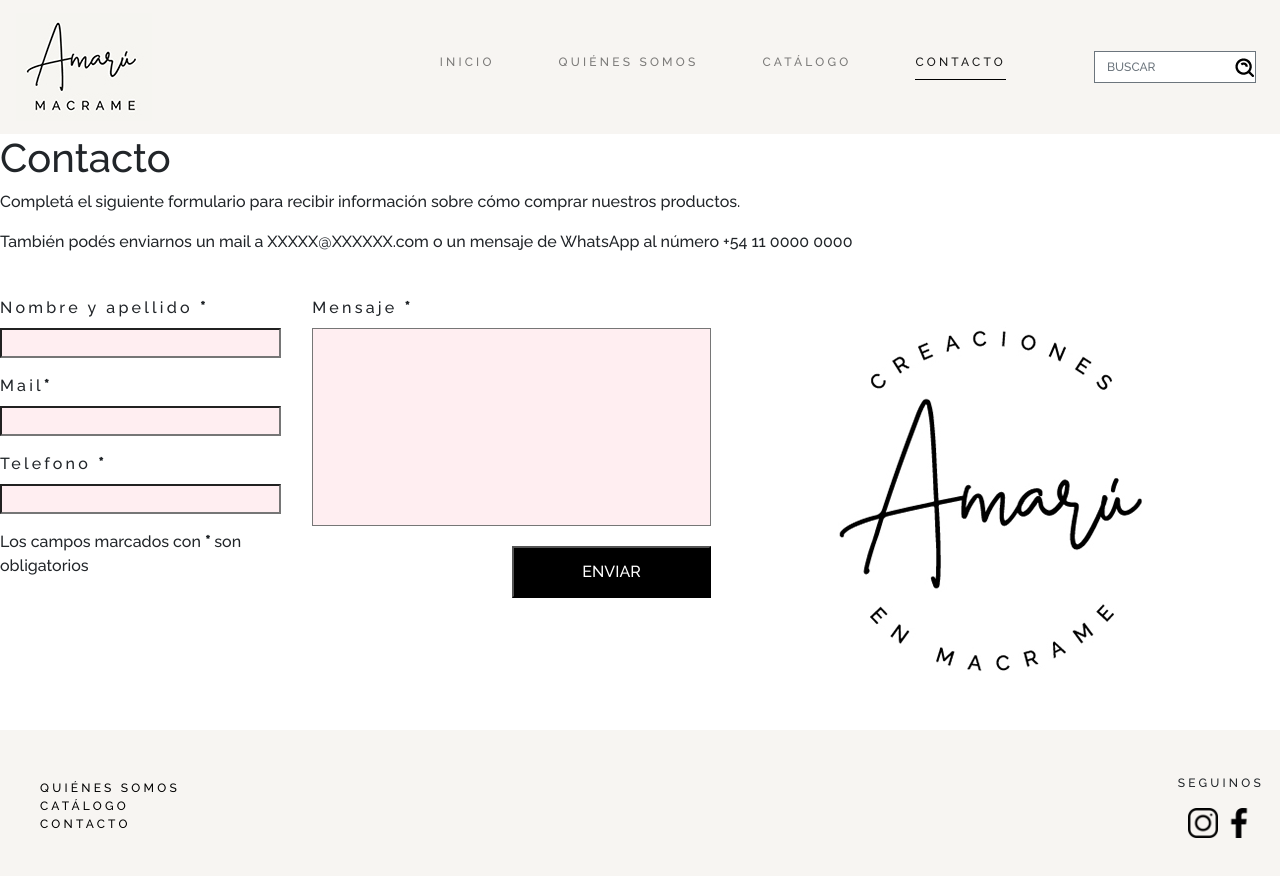
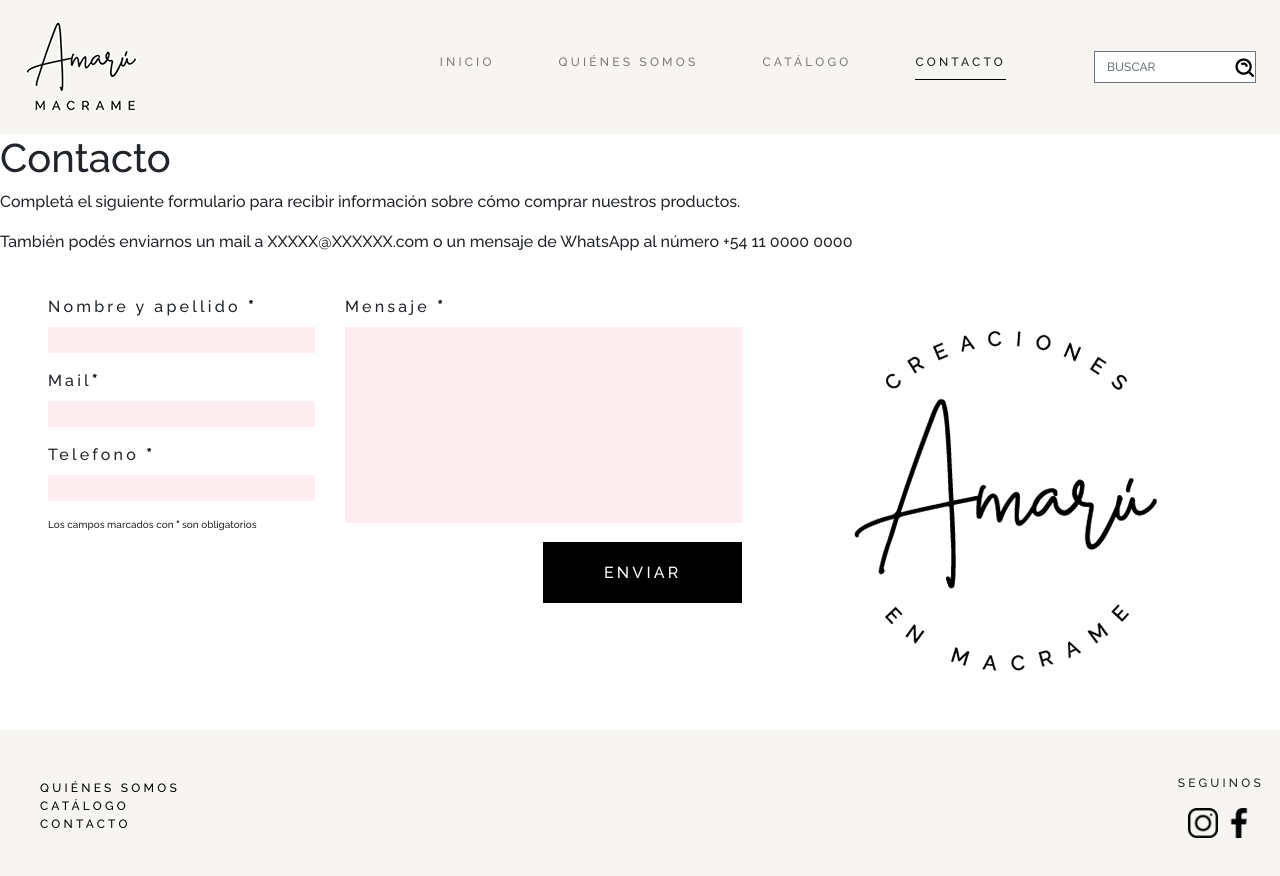
Before and after one commit to SebastianMacaya/creacionesMacrame, a plain HTML site: page pages/contacto.html in a window 1280 px wide. Drawn offline with Linux system fonts and the light colour scheme.

Commit message:
modifico estilos en formulario contacto

```diff
--- a/Sass/_contacto.scss
+++ b/Sass/_contacto.scss
@@ -3,14 +3,17 @@
   input {
     width: 90%;
     background-color: #ffeef1;
+    border: none;
   }
   .sendButton {
     width: 50%;
-    height: 12%;
+    height: 14%;
     background-color: black;
     color: white;
     margin-left: 50%;
     margin-top: 5%;
+    letter-spacing: 0.2rem;
+    border: none;
   }
   label {
     display: inline-block;
@@ -20,5 +23,9 @@
     display: block;
     background-color: #ffeef1;
     resize: none;
+    border: none;
+  }
+  .contactTextThree {
+    font-size: 0.625rem;
   }
 }
--- a/pages/contacto.html
+++ b/pages/contacto.html
@@ -71,16 +71,16 @@
     </header>
     <!-- ----------------------------- fin navbar ------------------------------ -->
     <h1>Contacto</h1>
-    <p>
+    <p class="contactTextOne">
       Completá el siguiente formulario para recibir información sobre cómo
       comprar nuestros productos.
     </p>
-    <p>
+    <p class="contactTextTwo">
       También podés enviarnos un mail a XXXXX@XXXXXX.com o un mensaje de
       WhatsApp al número +54 11 0000 0000
     </p>
     <!-- ------------------------- formulario contacto ------------------------- -->
-    <div class="d-flex justify-content-center align-content-center">
+    <div class="d-flex justify-content-center align-content-center ml-5">
       <form action="" class="d-flex formMain">
         <div>
           <div class="flex-column">
@@ -96,7 +96,9 @@
               <label for="tel">Telefono <strong>*</strong></label>
               <input type="text" id="tel" required />
             </div>
-            <p>Los campos marcados con <strong>*</strong> son obligatorios</p>
+            <p class="contactTextThree">
+              Los campos marcados con <strong>*</strong> son obligatorios
+            </p>
           </div>
         </div>
         <div>
```
Also changed, not shown: CSS/estilos.css, 1 other file.
